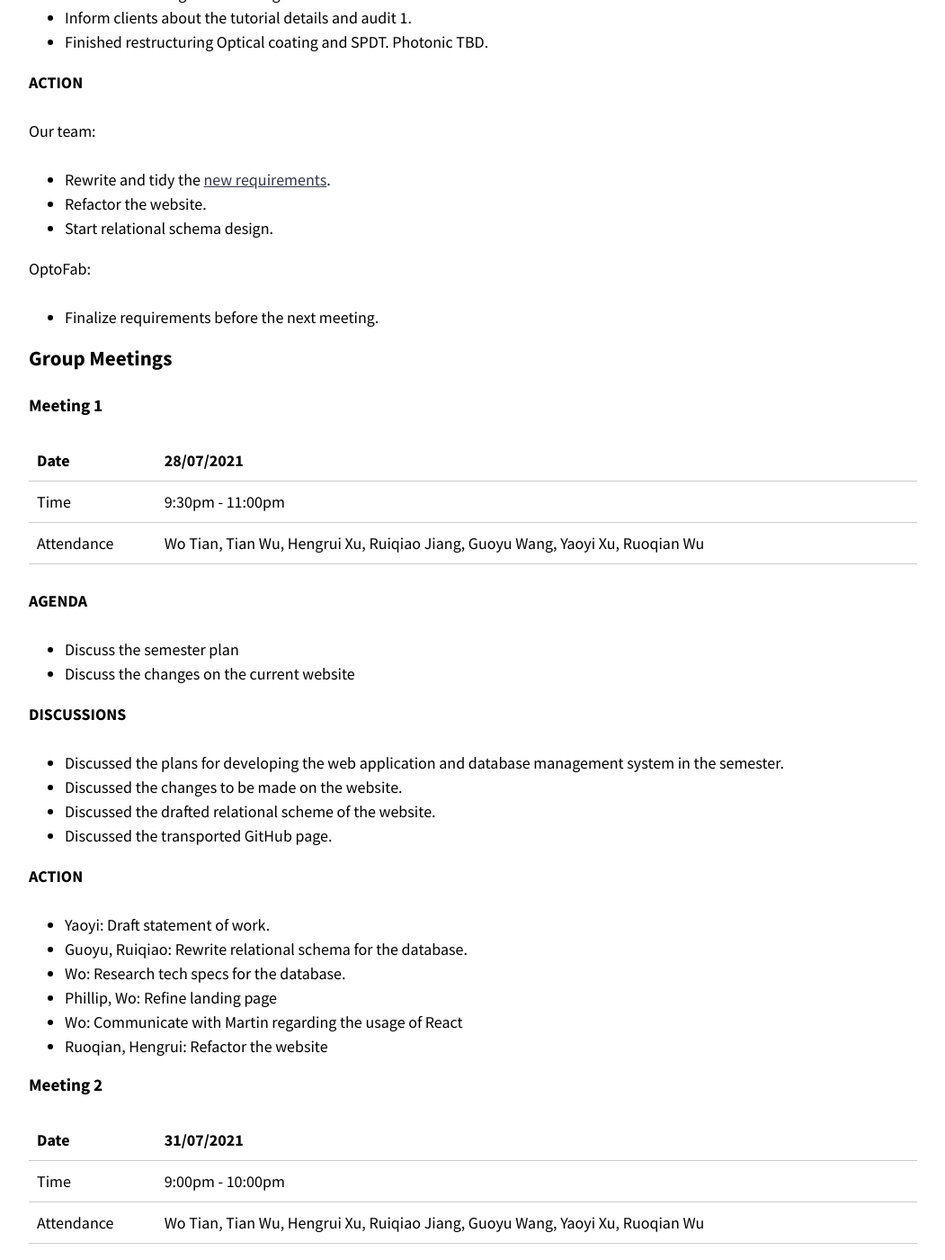
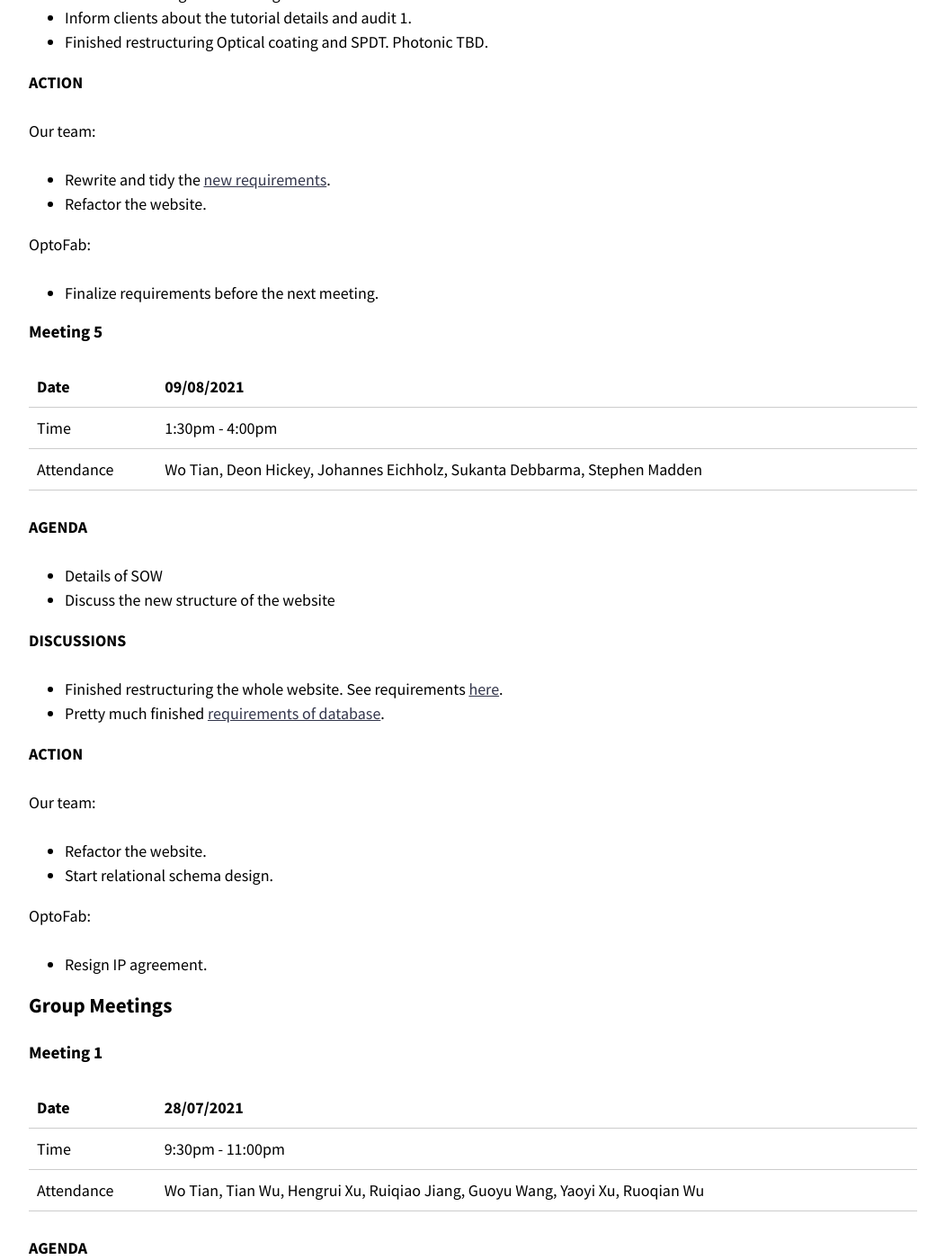
Before and after one commit to optofab/optofab.github.io, a Jekyll site: the page built from logs.md, in a window 1280 px wide and 1400 px high, scrolled down 3837 px. Shown: the whole window at 90% size, without its empty margins (114-1165 px from the left). Built offline with Jekyll 4.4.1, drawn with Linux system fonts in a browser that asks for light colours; nearby versions of some CDN libraries; emoji names are drawn with the system emoji font.

Commit message:
Update logs.md

```diff
--- a/logs.md
+++ b/logs.md
@@ -136,11 +136,38 @@ Our team:
 
 - Rewrite and tidy the [new requirements](https://docs.google.com/document/d/1K6BDtx4HNr7nXfBvyVaer5aA4DEk6mZs-fV2cHWTnoQ/edit?usp=sharing).
 - Refactor the website.
+
+OptoFab:
+
+- Finalize requirements before the next meeting.
+
+#### Meeting 5
+
+| Date       | 09/08/2021                                                                |
+| ---------- | ------------------------------------------------------------------------- |
+| Time       | 1:30pm - 4:00pm                                                           |
+| Attendance | Wo Tian, Deon Hickey, Johannes Eichholz, Sukanta Debbarma, Stephen Madden |
+
+**AGENDA**
+
+- Details of SOW
+- Discuss the new structure of the website
+
+**DISCUSSIONS**
+
+- Finished restructuring the whole website. See requirements [here](https://docs.google.com/document/d/1K6BDtx4HNr7nXfBvyVaer5aA4DEk6mZs-fV2cHWTnoQ/edit?usp=sharing).
+- Pretty much finished [requirements of database](https://docs.google.com/document/d/1n9Su61qbRqsEeCoD2Dzyc6kWu56wFWV7/edit?usp=sharing&ouid=116842803310347638522&rtpof=true&sd=true).
+
+**ACTION**
+
+Our team:
+
+- Refactor the website.
 - Start relational schema design.
 
 OptoFab:
 
-- Finalize requirements before the next meeting.
+- Resign IP agreement.
 
 ### Group Meetings
 
```
